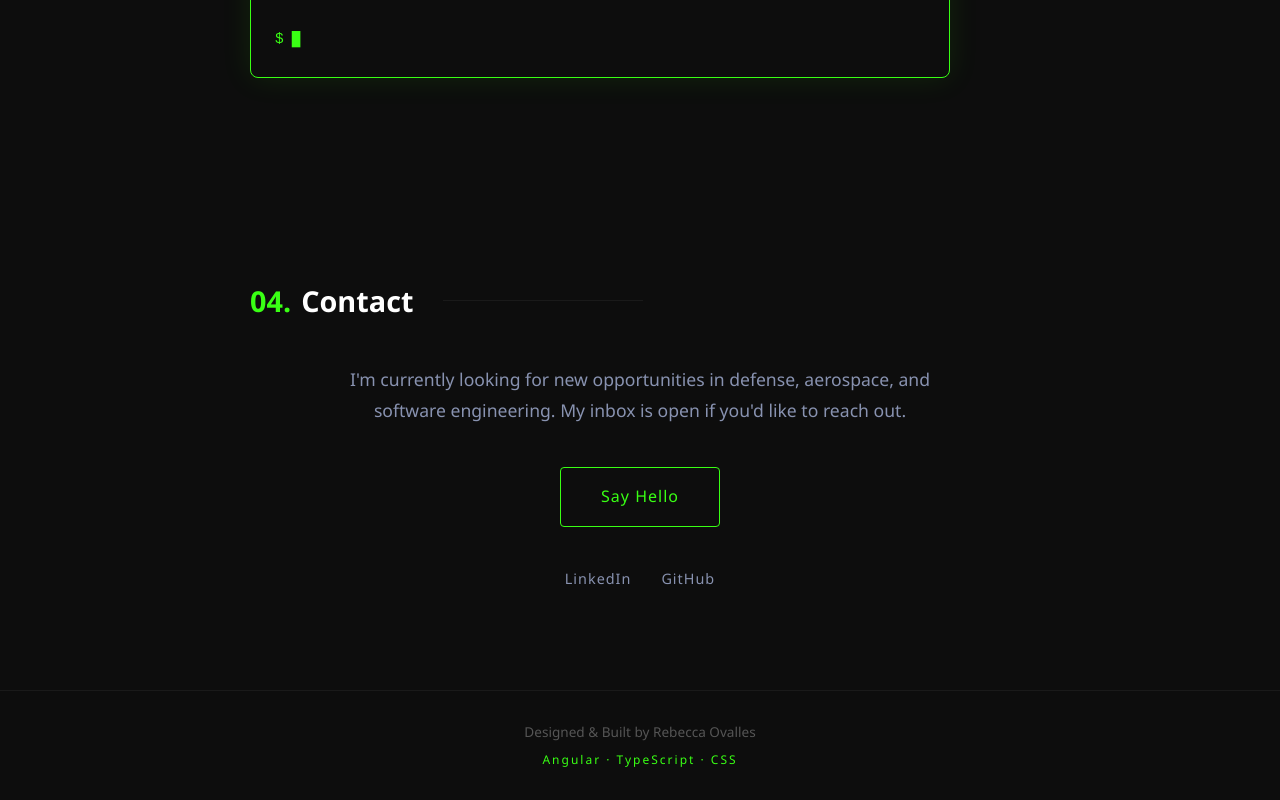
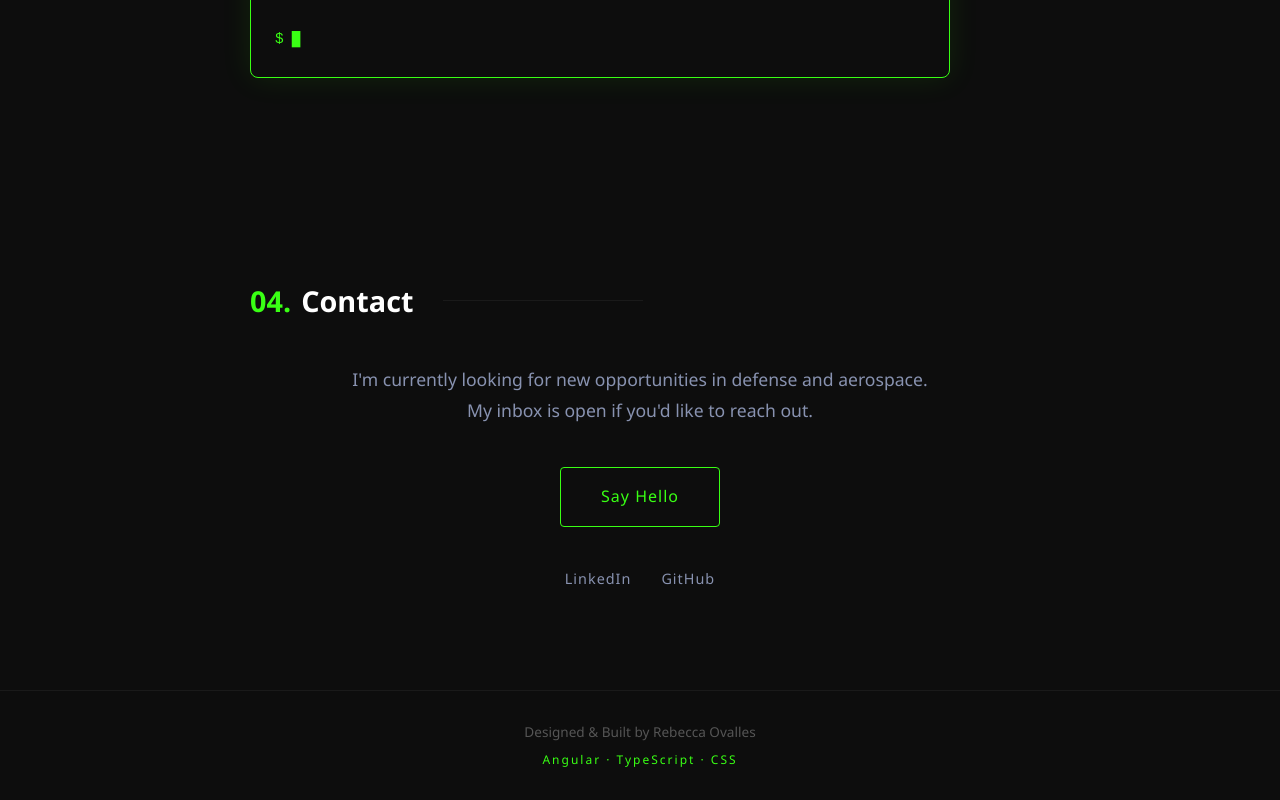
Before and after one commit to rlovalles/portfolio, an Angular app: page / in a window 1280 px wide. Shown: the part 3783-4583 px from the top of the page. Built offline with nearby package versions, Linux system fonts and the light colour scheme.

Commit message:
update portfolio

```diff
--- a/src/app/app.component.html
+++ b/src/app/app.component.html
@@ -276,7 +276,7 @@
     <h2 class="section-title"><span class="accent">04.</span> Contact</h2>
     <div class="contact-content">
       <p class="contact-description">
-        I'm currently looking for new opportunities in defense, aerospace, and software engineering.
+        I'm currently looking for new opportunities in defense and aerospace.
         My inbox is open if you'd like to reach out.
       </p>
       <a href="mailto:rebovalles@gmail.com" class="btn-primary contact-btn">Say Hello</a>
```
